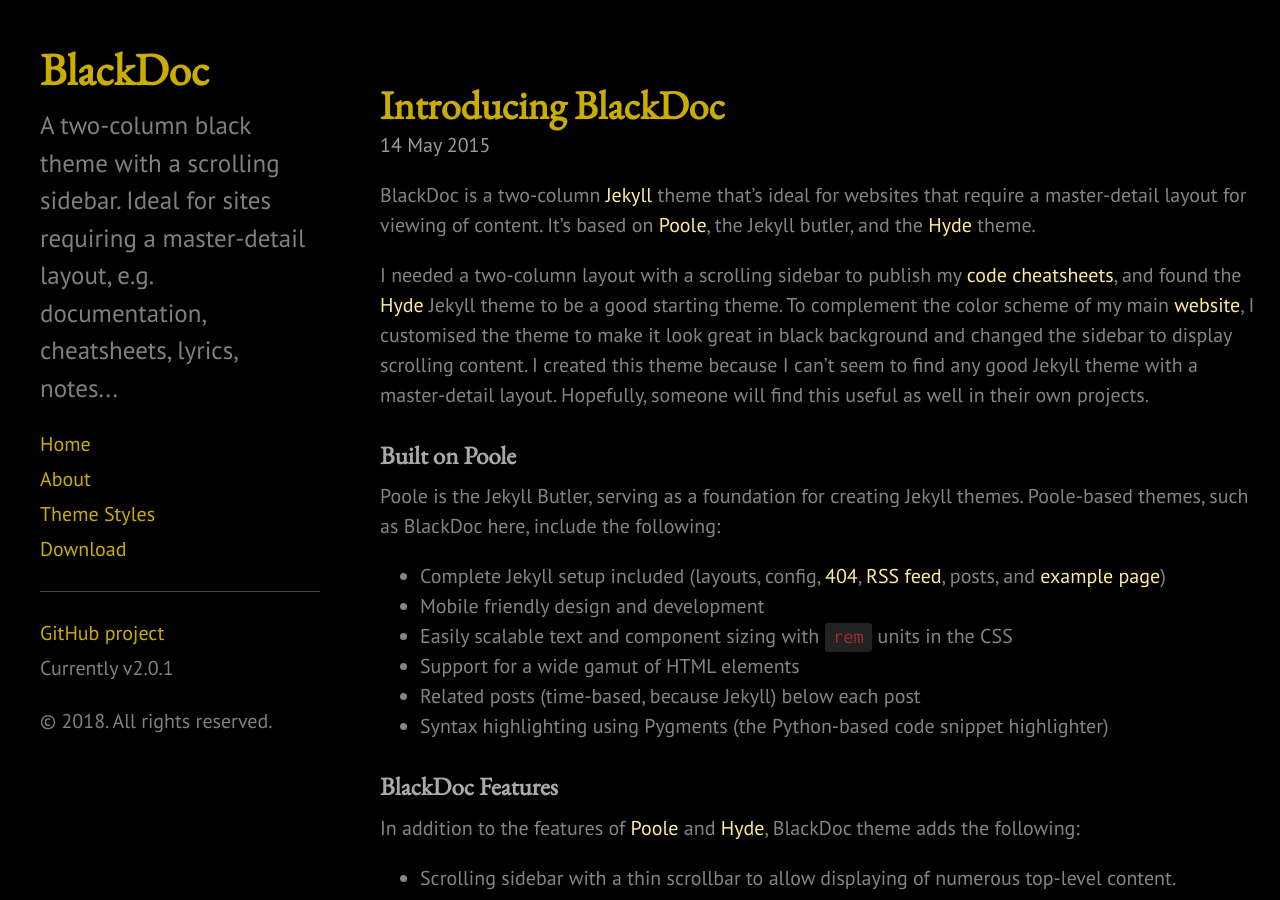
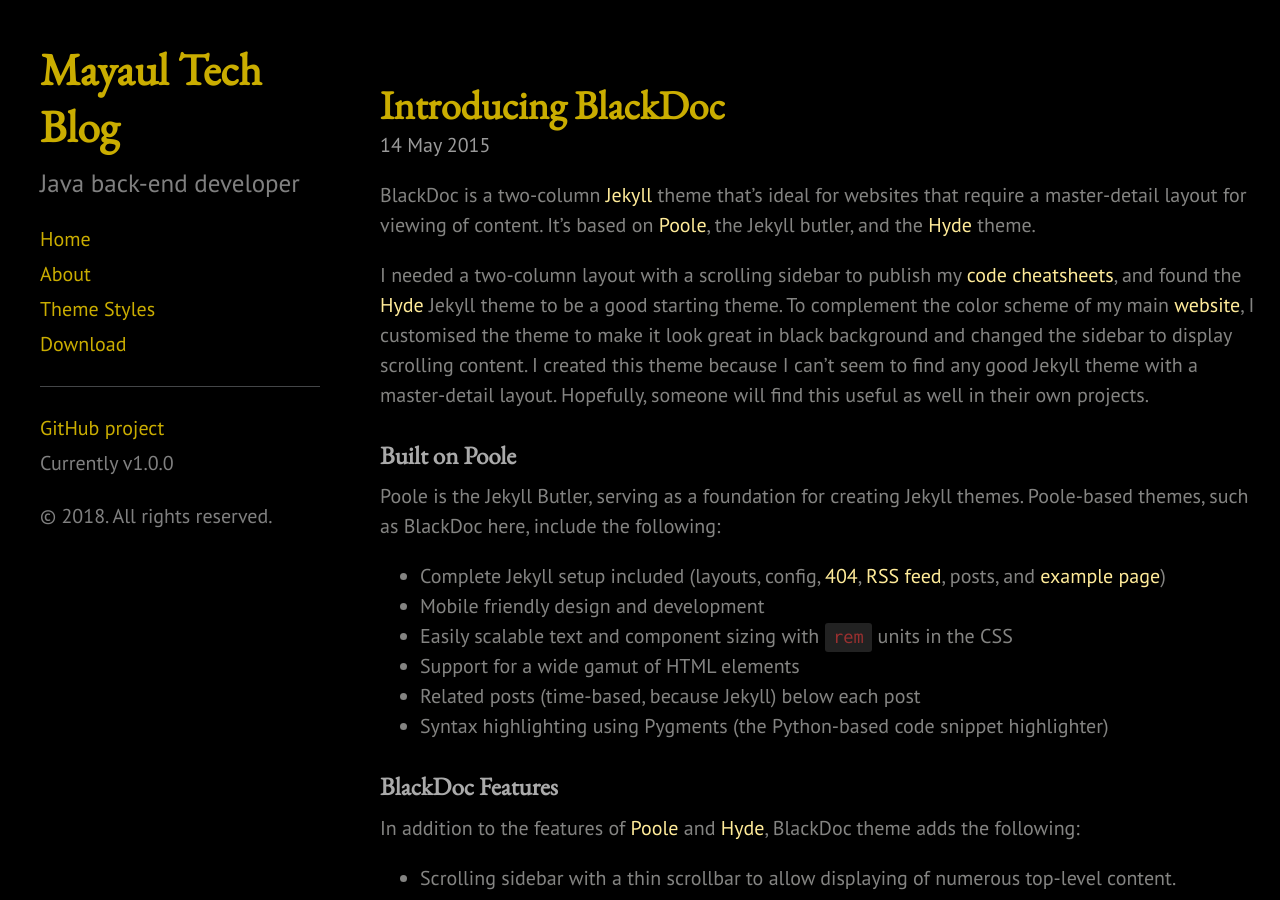
Before and after one commit to mayaul/mayaul.github.io, a Jekyll site: the page built from index.html, in a window 1280 px wide and 900 px high. Built offline with Jekyll 4.4.1, drawn with Linux system fonts in a browser that asks for light colours; the list of posts is cut into pages by our own code.

Commit message:
modify config

```diff
--- a/_config.yml
+++ b/_config.yml
@@ -3,17 +3,15 @@ markdown:         kramdown
 highlighter:      rouge
 
 # Setup
-title:            BlackDoc
+title:            Mayaul Tech Blog
 tagline:          Black Theme for Jekyll
-description:      "A two-column black theme with a scrolling sidebar. Ideal for sites requiring a master-detail layout, e.g. documentation, cheatsheets, lyrics, notes..."
-url:              https://github.com/karloespiritu/blackdoc
+description:      "Java back-end developer"
+url:              https://github.com/mayaul
 baseurl:          /
-                  # the optional subpath of your site, e.g. "/my-jekyll-site/"
-                  # This will apply to all pages in your Jekyll site.
 
 author:
-  name:           Karlo Espiritu
-  url:            https://twitter.com/karloespiritu
+  name:           Ko Jeongseop
+  url:            https://www.facebook.com/jeongseop.ko
 
 paginate:         5
 # paginate_path:    '/page:num'
@@ -25,7 +23,7 @@ plugins:
   - jekyll-paginate
 
 # Custom vars
-version:            2.0.1
+version:            1.0.0
 
 github:
-  repo:             https://github.com/karloespiritu/blackdoc
+  repo:             https://github.com/mayaul/mayaul.github.io
```
